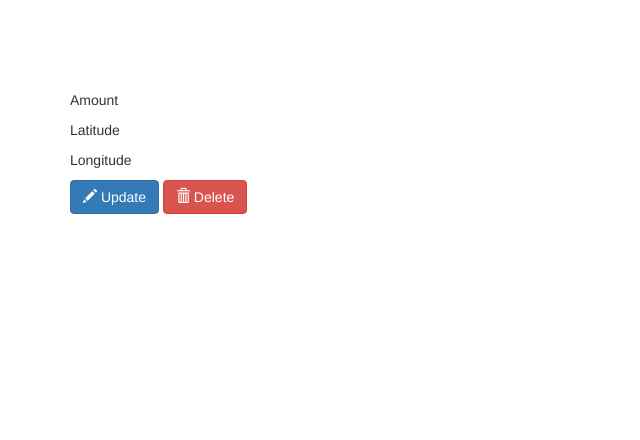
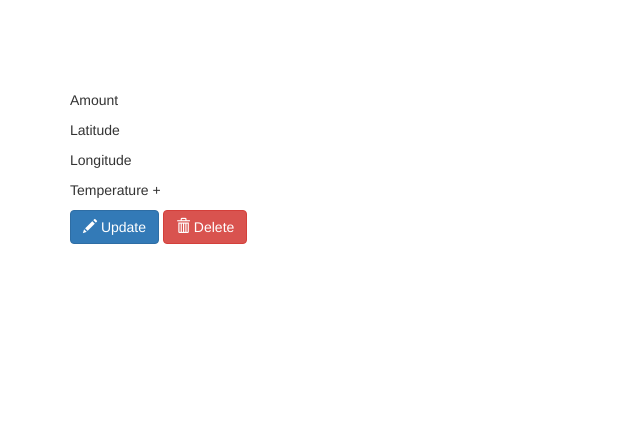
Before and after one commit to Ravend6/yii_sinoptik_junior, a Yii app: template views/town/view.php in a window 1280 px wide. Shown: the top 440 px of the page, without its empty margins (0-640 px from the left). Run offline with PHP 8.4 and a stand-in for Yii, Linux system fonts and the light colour scheme; the template is opened without the code that fills it, so the values that code supplies are empty; some libraries are stand-ins or nearby versions.

Commit message:
Fix languages list and show in town view temperature

```diff
--- a/config/params.php
+++ b/config/params.php
@@ -5,6 +5,6 @@
     'languages' => [
         'en' => 'english',
         'ru' => 'russian',
-        'uk' => 'ukraine'
+        'uk' => 'ukrainian'
     ]
 ];
--- a/views/town/view.php
+++ b/views/town/view.php
@@ -8,6 +8,12 @@
 <p><?= Yii::t('app', 'Amount') ?> <?= $model->amount ?></p>
 <p><?= Yii::t('app', 'Latitude') ?> <?= $model->latitude ?></p>
 <p><?= Yii::t('app', 'Longitude') ?> <?= $model->longitude ?></p>
+<?php if ($model->source): ?>
+    <p>
+        <?= Yii::t('app', 'Temperature') ?>
+        <?=  $model->source->temperature > 0 ? '+' : '' ?><?= $model->source->temperature ?>
+    </p>
+<?php endif; ?>
 
 <a class="btn btn-primary" href="<?= Url::to(['town/update', 'id' => $model->id]) ?>">
     <span class="glyphicon glyphicon-pencil"></span>
```
